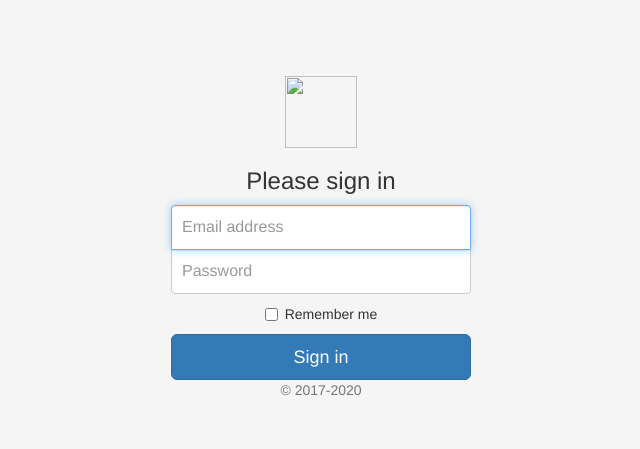
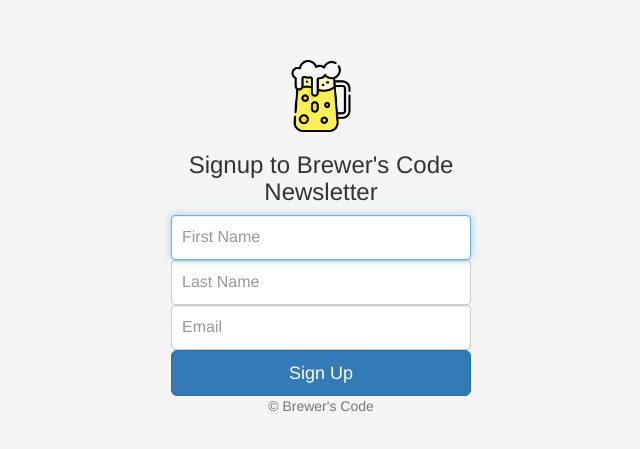
Before and after one commit to joseacb144/Newsletter-Signup, a website: page signup.html in a window 1280 px wide. Shown: the part 157-606 px from the top of the page, without its empty margins (319-959 px from the left). Drawn offline with nearby package versions, Linux system fonts and the light colour scheme.

Commit message:
Update signup.html and styles.css to indicate signup instead of signin.

```diff
--- a/signup.html
+++ b/signup.html
@@ -1,12 +1,13 @@
 <!doctype html>
 <html lang="en">
+
 <head>
   <meta charset="utf-8">
   <meta name="viewport" content="width=device-width, initial-scale=1, shrink-to-fit=no">
   <meta name="description" content="">
   <meta name="author" content="Mark Otto, Jacob Thornton, and Bootstrap contributors">
   <meta name="generator" content="Jekyll v4.0.1">
-    <title>Signin Template · Bootstrap</title>
+  <title>Newsletter Signup</title>
 
   <link rel="canonical" href="https://getbootstrap.com/docs/4.5/examples/sign-in/">
 
@@ -45,21 +46,20 @@
   <!-- Custom styles for this template -->
   <link href="styles.css" rel="stylesheet">
 </head>
+
+
 <body class="text-center">
   <form class="form-signin">
-  <img class="mb-4" src="/docs/4.5/assets/brand/bootstrap-solid.svg" alt="" width="72" height="72">
-  <h1 class="h3 mb-3 font-weight-normal">Please sign in</h1>
-  <label for="inputEmail" class="sr-only">Email address</label>
-  <input type="email" id="inputEmail" class="form-control" placeholder="Email address" required autofocus>
-  <label for="inputPassword" class="sr-only">Password</label>
-  <input type="password" id="inputPassword" class="form-control" placeholder="Password" required>
-  <div class="checkbox mb-3">
-    <label>
-      <input type="checkbox" value="remember-me"> Remember me
-    </label>
-  </div>
-  <button class="btn btn-lg btn-primary btn-block" type="submit">Sign in</button>
-  <p class="mt-5 mb-3 text-muted">&copy; 2017-2020</p>
+    <img class="mb-4" src="images/beer-mug.png" alt="" width="72" height="72">
+    <h1 class="h3 mb-3 font-weight-normal">Signup to Brewer's Code Newsletter</h1>
+
+    <input type="text" class="form-control top" placeholder="First Name" required autofocus>
+    <input type="text" class="form-control middle " placeholder="Last Name" required>
+    <input type="email" id="inputPassword bottom" class="form-control" placeholder="Email" required>
+
+    <button class="btn btn-lg btn-primary btn-block" type="submit">Sign Up</button>
+    <p class="mt-5 mb-3 text-muted">&copy; Brewer's Code</p>
   </form>
 </body>
+
 </html>
--- a/styles.css
+++ b/styles.css
@@ -32,12 +32,17 @@ body {
 .form-signin .form-control:focus {
   z-index: 2;
 }
-.form-signin input[type="email"] {
+.top
   margin-bottom: -1px;
   border-bottom-right-radius: 0;
   border-bottom-left-radius: 0;
 }
-.form-signin input[type="password"] {
+
+.middle{
+  border-radius: 0;
+}
+
+.bottom
   margin-bottom: 10px;
   border-top-left-radius: 0;
   border-top-right-radius: 0;
```
Also changed, not shown: images/beer-mug.png (added). Lines whose indentation alone changed are shown as unchanged.
